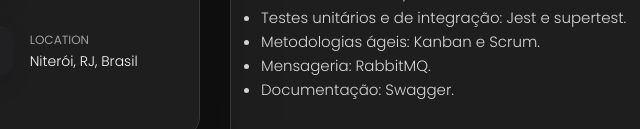
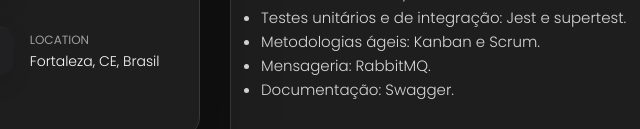
Before and after one commit to edmilson-torres/edmilson-torres.github.io, a plain HTML site: page index.html in a window 1280 px wide. Shown: the part 671-800 px from the top of the page, 110-750 px from the left. Drawn offline with nearby package versions, Linux system fonts and the light colour scheme.

Commit message:
Location Update index.html

```diff
--- a/index.html
+++ b/index.html
@@ -120,7 +120,7 @@
             <div class="contact-info">
               <p class="contact-title">Location</p>
 
-              <address>Niterói, RJ, Brasil</address>
+              <address>Fortaleza, CE, Brasil</address>
             </div>
 
           </li>
```
